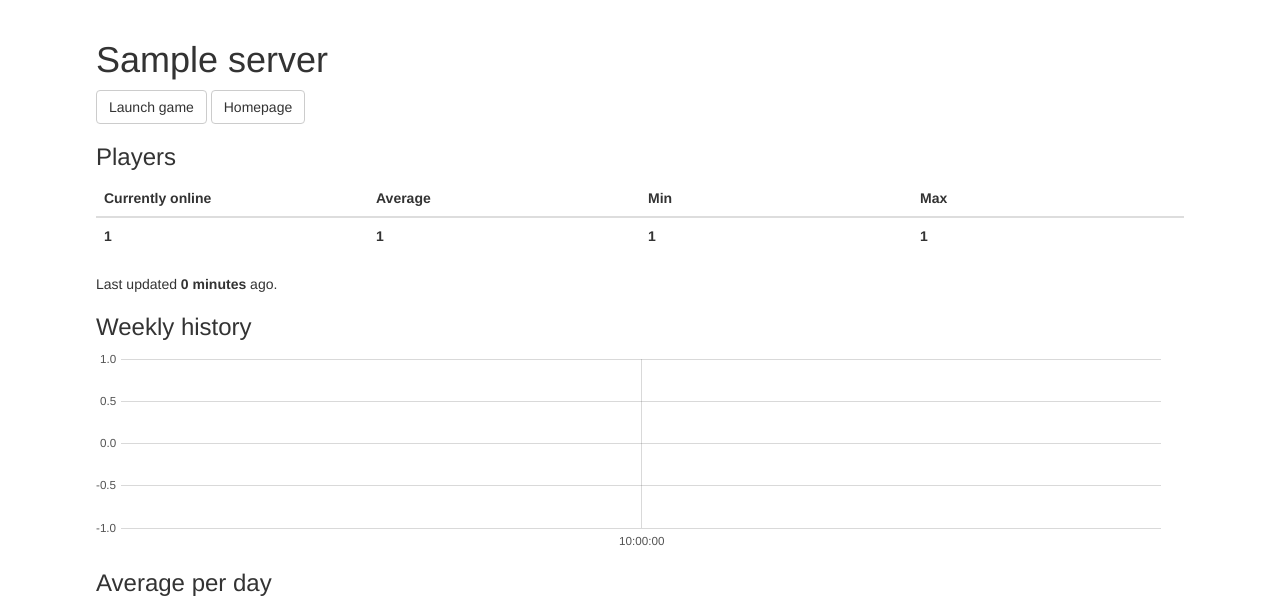
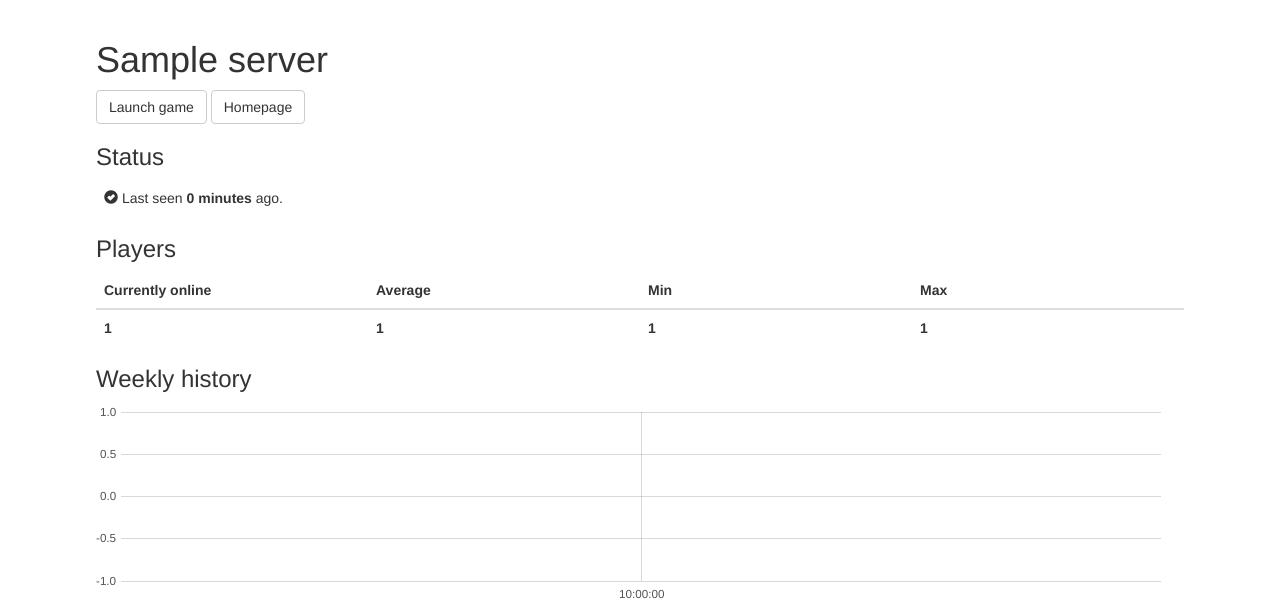
Before and after one commit to lmas/ss13.se, a Django app: template src/templates/gameservers/server_detail.html in a window 1280 px wide. Shown: the part 40-642 px from the top of the page. Run offline with Django 3.2, Linux system fonts and the light colour scheme; tables that the repository leaves empty hold one stand-in row (values such as "Sample post"); the template is opened without the code that fills it: values that come from a table or form of the project are taken from there, most other values are stand-ins (such as "Sample title", 1, 10 or a date in 2020); lists and menus that the app fills with data are empty; some libraries are stand-ins or nearby versions; some web fonts are replaced.

Commit message:
Show server status on it's own page too.

```diff
--- a/src/static/css/style.css
+++ b/src/static/css/style.css
@@ -61,6 +61,21 @@ body {
     margin: 0 auto;
     padding-top: 20px;
     padding-bottom: 40px;
+}
+
+#server_status {
+    padding: 8px;
+}
+
+.status_online {
+}
+
+.status_unknown {
+    background-color: #FCF8E3;
+}
+
+.status_offline {
+    background-color: #F2DEDE;
 }
 
 #player_stats th{
--- a/src/templates/gameservers/server_detail.html
+++ b/src/templates/gameservers/server_detail.html
@@ -16,6 +16,25 @@
         <button class="btn btn-default">No homepage</button>
     {% endif %}
 
+    <h3>Status</h3>
+    {% with delta_hours=server.last_updated|hours_since_now %}
+        {% if delta_hours > 24 %}
+    <p id="server_status" class="status_offline">
+        <span title="Offline: not seen since the last day." class="glyphicon glyphicon-remove-sign"></span>
+        {% elif delta_hours >= 1 %}
+    <p id="server_status" class="status_unknown">
+        <span title="Unknown: not seen since the last hour." class="glyphicon glyphicon-question-sign"></span>
+        {% else %}
+    <p id="server_status" class="status_online">
+        <span title="Online" class="glyphicon glyphicon-ok-sign"></span>
+        {% endif %}
+    {% endwith %}
+        Last seen <span class="bold" title="{{server.last_updated|date:'r'}} GMT">
+            {{server.last_updated|timesince}}
+        </span>ago.
+    </p>
+
+
     <h3>Players</h3>
     <table id="player_stats" class="table table-hover">
         <thead>
@@ -27,25 +46,13 @@
             </tr>
         </thead>
         <tbody>
-            {% with delta_hours=server.last_updated|hours_since_now %}
-                {% if delta_hours > 24 %}
-            <tr class="danger">
-                {% elif delta_hours >= 1 %}
-            <tr class="warning">
-                {% else %}
             <tr>
-                {% endif %}
-            {% endwith %}
                 <th>{{server.players_current}}</th>
                 <th>{{server.players_avg}}</th>
                 <th>{{server.players_min}}</th>
                 <th>{{server.players_max}}</th>
             </tr>
     </table>
-
-    <p>Last updated <span class="bold" title="{{server.last_updated|date:'r'}} GMT">
-        {{server.last_updated|timesince}}
-    </span>ago.</p>
 
     <h3>Weekly history</h3>
     <div id="weekly_history"></div>
```
